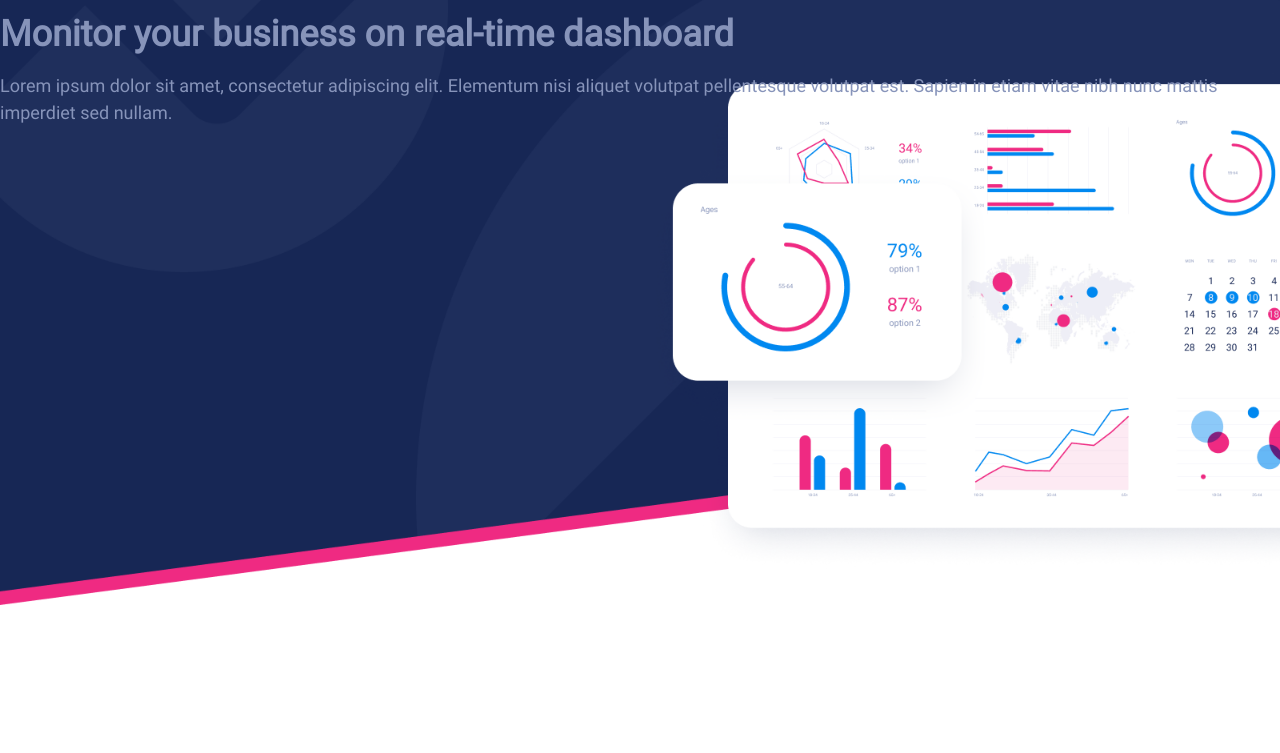
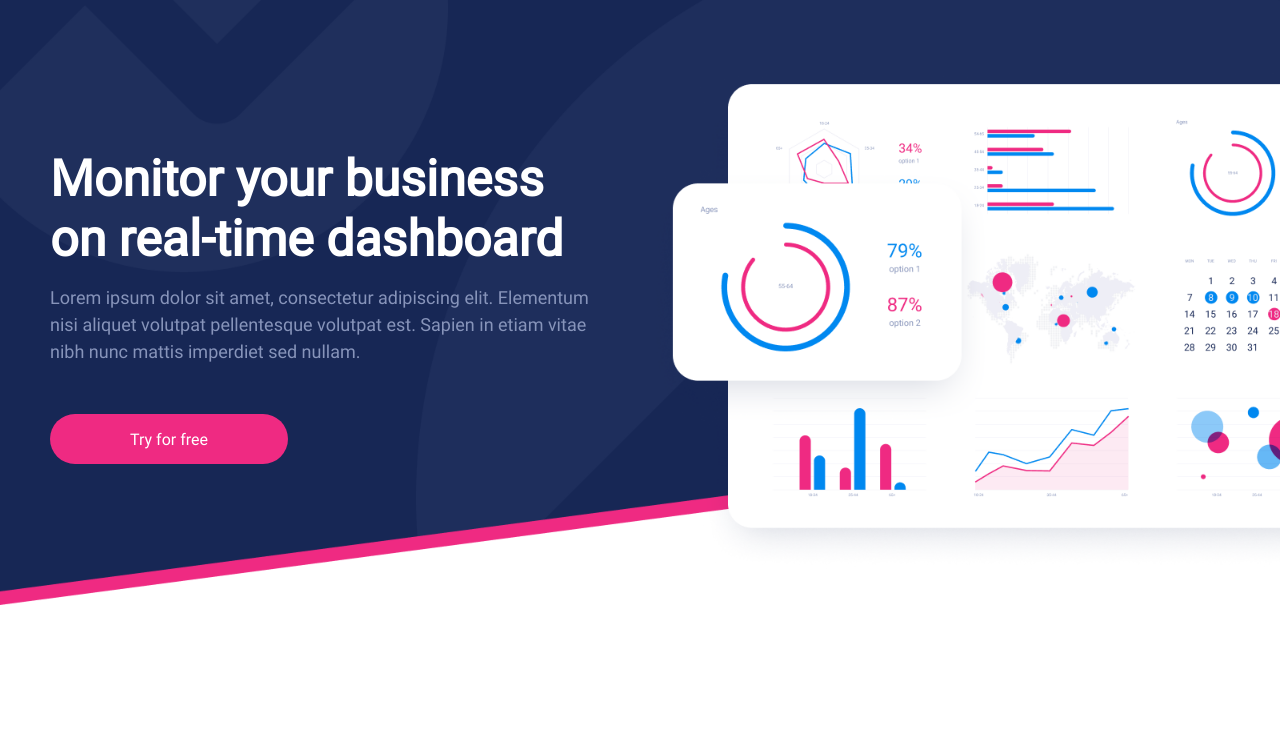
Before and after one commit to calupator/FinalCertificationProject, a plain HTML site: page Index.html in a window 1280 px wide. Shown: the part 47-800 px from the top of the page. Drawn offline with Linux system fonts and the light colour scheme.

Commit message:
04. Block HEAD is stylized.

```diff
--- a/Index.html
+++ b/Index.html
@@ -42,20 +42,21 @@
 			</nav>
 		</div>
 
-		<div class="main_promo_container">
-			<div class="main_promo">
-				<div class="main_promo_txt">
-					<h1 class="main_promo_txt_title">
+		<div class="head_promo_container center">
+			<div class="head_promo">
+				<div class="head_promo_txt">
+					<h1 class="head_promo_txt_title">
 						Monitor your business on&nbsp;real-time dashboard
 					</h1>
-					<p class="main_promo_txt_desc">
+					<p class="head_promo_txt_desc">
 						Lorem ipsum dolor sit amet, consectetur adipiscing elit. Elementum nisi aliquet volutpat pellentesque
 						volutpat est. Sapien in&nbsp;etiam vitae nibh nunc mattis imperdiet sed nullam.
 					</p>
+					<button class="head_promo_txt_btn">Try for free</button>
 				</div>
 			</div>
-			<!-- <div class="main_promo_img">
-				<img src="img/main-screen-1.png" alt="" height="625" class="main_promo_img_image">
+			<!-- <div class="head_promo_img">
+				<img src="img/main-screen-1.png" alt="" height="625" class="head_promo_img_image">
 			</div> -->
 		</div>
 	</header>
--- a/css/style.css
+++ b/css/style.css
@@ -93,26 +93,53 @@ header {
 	width: 100%; */
 	width: 161px;
 	height: 40px;
-	border: 1px;
 	border: 1px solid #465B95;
 	border-radius: 68px;
 	background-color: #1E2E5C;
 	color: #8794BA;
 }
 
-.main_promo_container {}
+.head_promo_container {}
 
-.main_promo {}
+.head_promo {
+	height: 315px;
+	width: 550px;
+	padding-top: 152px;
+}
 
-.main_promo_txt {}
+.head_promo_txt {}
 
-.main_promo_txt_title {}
+.head_promo_txt_title {
+	font-family: 'Roboto';
+	font-style: normal;
+	font-weight: 700;
+	font-size: 50px;
+	line-height: 60px;
+	color: #FFFFFF;
+	margin: 0;
+	padding-bottom: 15px;
+}
 
-.main_promo_txt_desc {}
+.head_promo_txt_desc {
+	font-size: 18px;
+	line-height: 27px;
+}
 
-.main_promo_img {}
+.head_promo_txt_btn {
+	margin-top: 49px;
+	background-color: #EF2A82;
+	width: 238px;
+	height: 50px;
+	font-size: 16px;
+	line-height: 19px;
+	border-radius: 68px;
+	border: none;
+	color: #FFFFFF;
+}
 
-.main_promo_img_image {}
+.head_promo_img {}
+
+.head_promo_img_image {}
 
 .main_features {}
 
```
